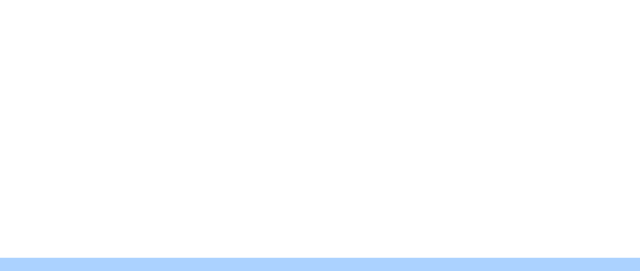
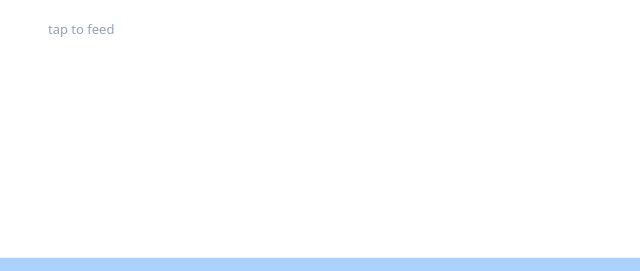
Before and after one commit to edwinychoi/oct-2026-fish-game, a plain HTML site: page index.html in a window 1280 px wide. Shown: the top 271 px of the page, 0-640 px from the left. Drawn offline with Linux system fonts and the light colour scheme.

Commit message:
Add a "tap to feed" hint in the top left corner.
The feeding log now starts just below it, so scrolling lines fade out
underneath the hint instead of over it.

Co-Authored-By: Claude Opus 5.5 <noreply@anthropic.com>

```diff
--- a/index.html
+++ b/index.html
@@ -64,7 +64,7 @@
     position: absolute;
     left: 0;
     right: 0;
-    top: 0;
+    top: 48px; /* below the "tap to feed" hint */
     height: 0; /* set from script: ends a safe distance above the highest wave */
     display: flex;
     flex-direction: column;
@@ -77,6 +77,16 @@
     font: 500 13px/1.5 system-ui, -apple-system, "Segoe UI", sans-serif;
     -webkit-mask-image: linear-gradient(to bottom, transparent 0, #000 40%);
     mask-image: linear-gradient(to bottom, transparent 0, #000 40%);
+  }
+  /* Permanent hint, top left, lined up with the log's left margin. */
+  .hint {
+    position: absolute;
+    top: clamp(14px, 2.5vh, 28px);
+    left: clamp(16px, 4vw, 48px);
+    z-index: 1; /* above the log's fade */
+    pointer-events: none;
+    font: 500 13px/1.5 system-ui, -apple-system, "Segoe UI", sans-serif;
+    color: #94a3b8;
   }
   .log-line {
     flex-shrink: 0; /* never squeeze lines; extra ones scroll out of the top instead */
@@ -104,6 +114,7 @@
   <div class="stage" id="stage">
     <canvas class="water" id="water"></canvas>
     <div class="log" id="log" aria-live="polite"></div>
+    <div class="hint">tap to feed</div>
   </div>
 <script>
   // Everyone in the tank. Each fish's frames are small pre-cut sprites in fish/
@@ -152,7 +163,7 @@
     stage.style.setProperty("--fish-scale", fit.toFixed(3));
     resizeWater();
     // The log stays in the white space: it ends above the highest a wave can rise.
-    logEl.style.height = `${Math.max(0, stage.clientHeight * WATERLINE - maxWave() - 12)}px`;
+    logEl.style.height = `${Math.max(0, stage.clientHeight * WATERLINE - maxWave() - 12 - logEl.offsetTop)}px`;
   }
 
   // ---------------------------------------------------------------------------
```
